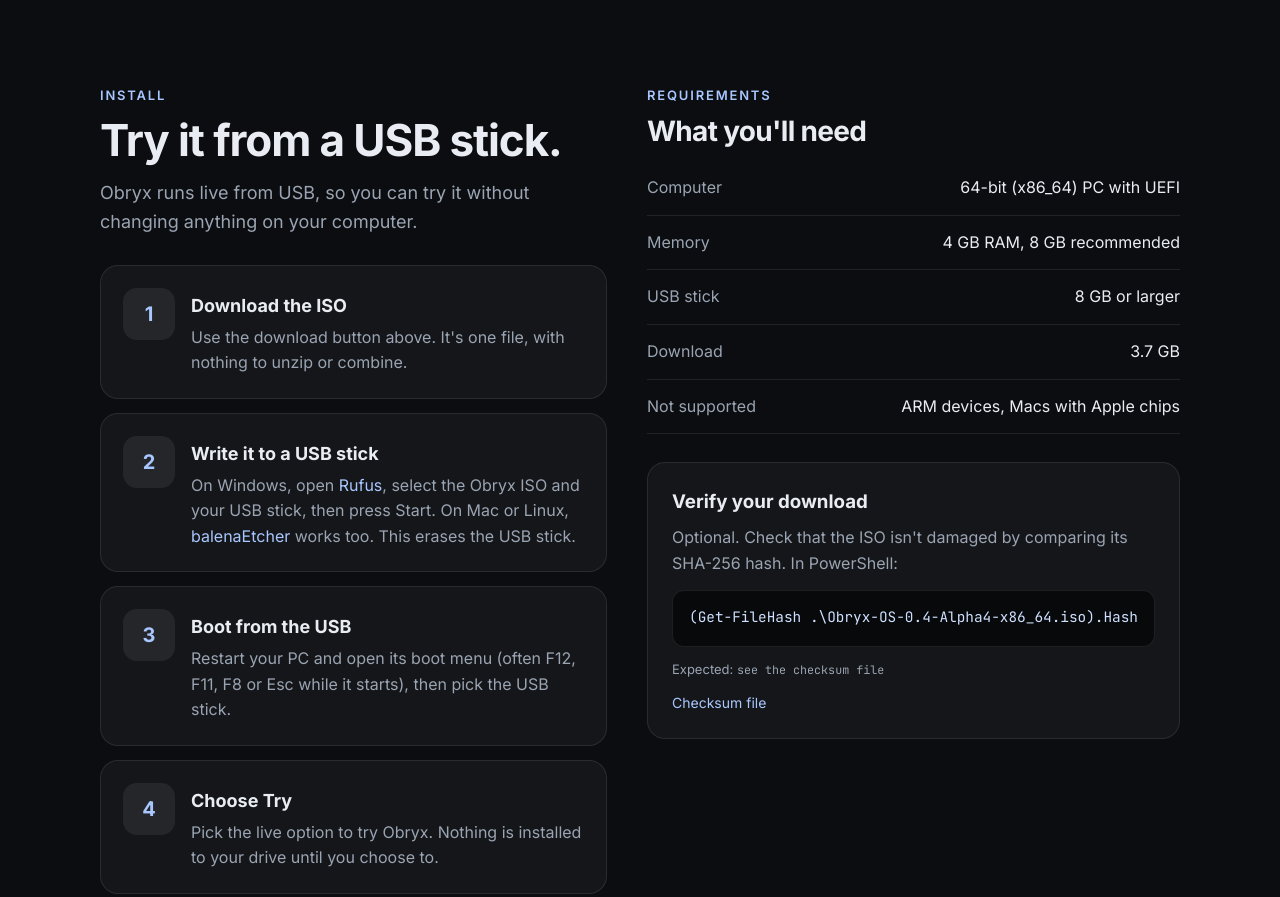
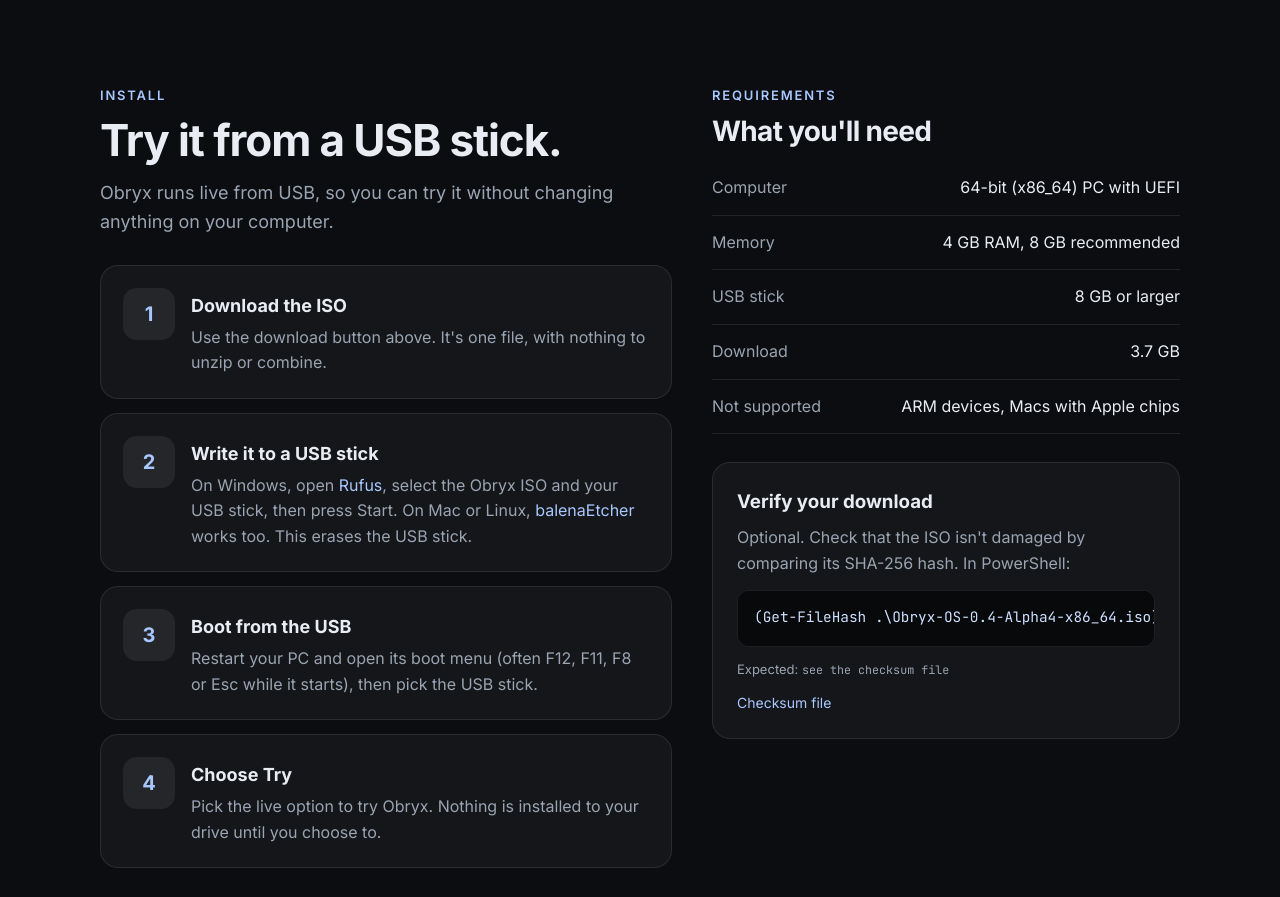
Before and after one commit to MDZ-code-dev/obryx, a plain HTML site: page index.html in a window 1280 px wide. Shown: the part 2826-3723 px from the top of the page. Drawn offline with Linux system fonts and the light colour scheme; no server answers.

Commit message:
Fix horizontal scrolling on phones
The long checksum command widened its grid column to 533px on a 375px screen. Let grid items shrink so the code box scrolls on its own.

Co-Authored-By: Claude Opus 5.5 <noreply@anthropic.com>

```diff
--- a/index.html
+++ b/index.html
@@ -111,6 +111,7 @@
   .step p { margin: 0; color: var(--muted); }
 
   .two { display: grid; grid-template-columns: 1.1fr .9fr; gap: 40px; align-items: start; }
+  .two > *, .grid > *, .gallery > *, .step > * { min-width: 0; }
   .specs { list-style: none; margin: 0; padding: 0; }
   .specs li { display: flex; justify-content: space-between; gap: 20px; padding: 14px 0; border-bottom: 1px solid var(--line); }
   .specs li span:first-child { color: var(--muted); }
```
